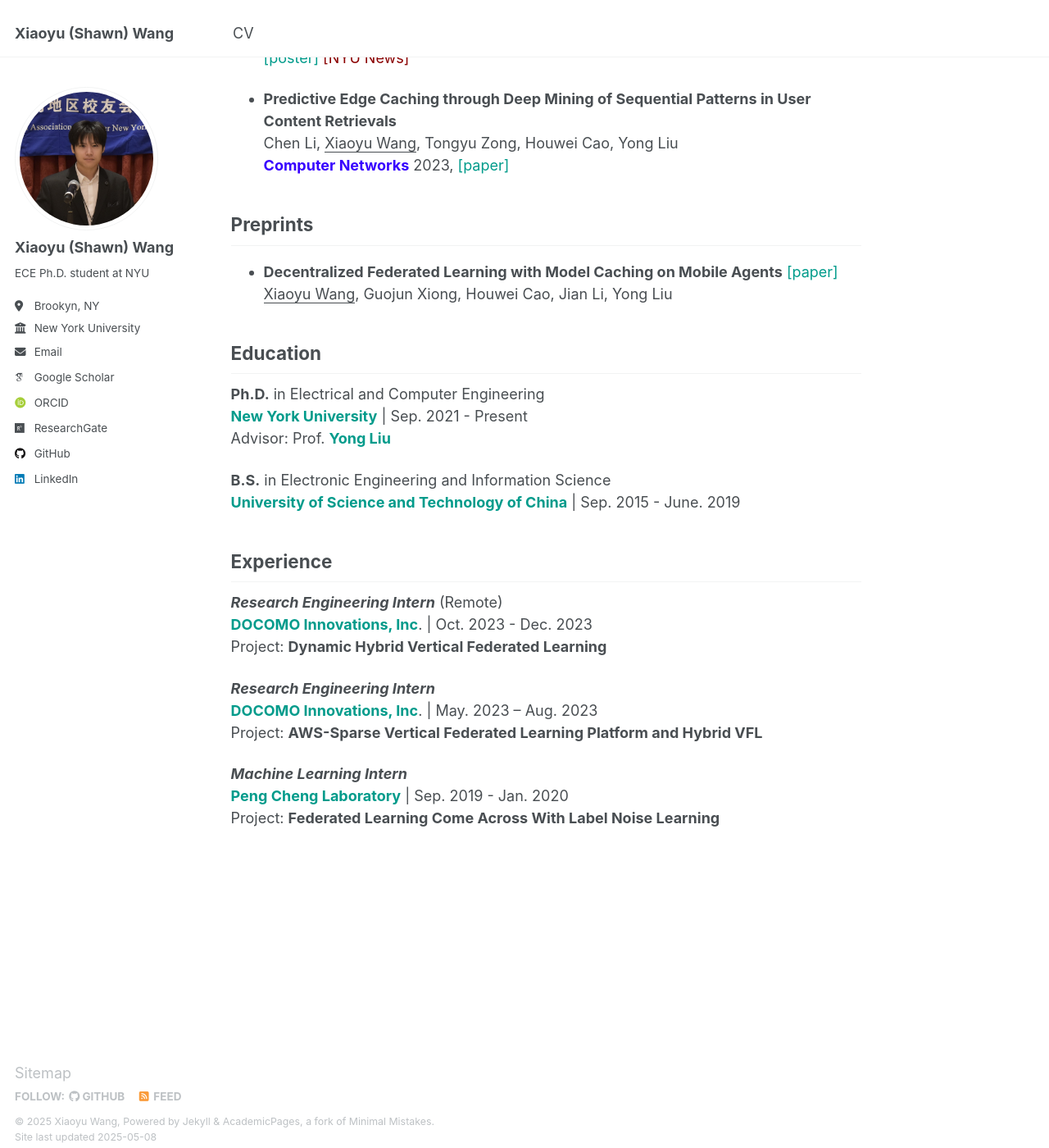
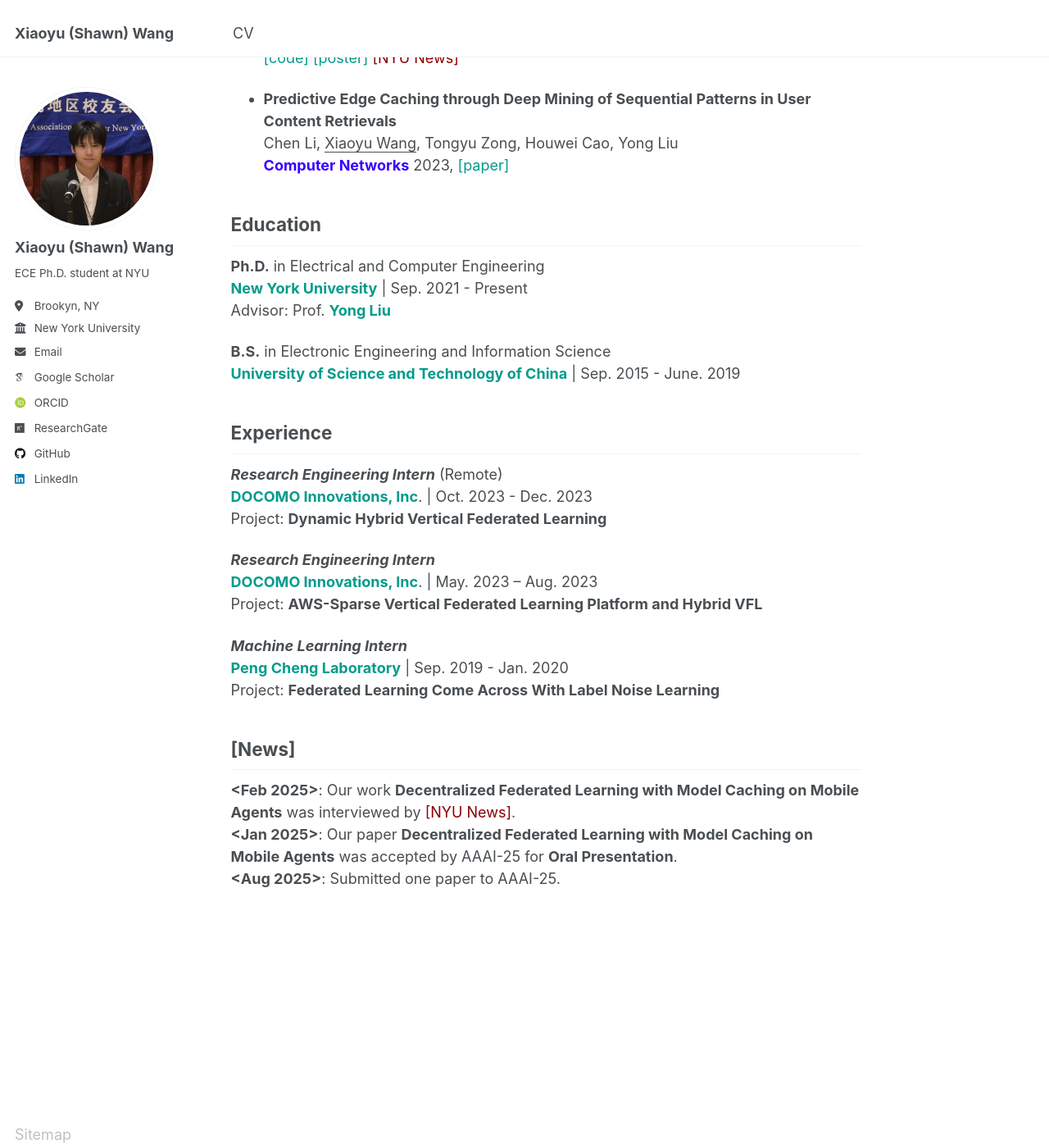
Before and after one commit to shawnxiaoyuwang/shawnxiaoyuwang.github.io, a Jekyll site: the page built from _pages/about.md, in a window 1280 px wide and 1400 px high, scrolled down 480 px. Shown: the whole window at 82% size. Built offline with Jekyll 4.4.1, drawn with Linux system fonts in a browser that asks for light colours; some web fonts are replaced.

Commit message:
Update about.md

```diff
--- a/_pages/about.md
+++ b/_pages/about.md
@@ -15,17 +15,17 @@ Publication
 (<span style="color:darkred">*conference*</span>, <span style="color: #3700FF">*journal*</span>, and * denotes equal contribution)
 - **Decentralized Federated Learning with Model Caching on Mobile Agents**\\
 <u>Xiaoyu Wang</u>, Guojun Xiong, Houwei Cao, Jian Li, Yong Liu \\
-<span style="color:darkred">**AAAI**</span> 2025, <span style="color:red">_Oral Presentation_</span> (acceptance = 600 / 12,957 = 4.6%), <a href="https://arxiv.org/abs/2408.14001" style="color: #009B8B; text-decoration: none;">[paper]</a> <a href="https://github.com/ShawnXiaoyuWang/Cached-DFL" style="color: #009B8B; text-decoration: none;">[code]</a>  <a href="/files/Poster_Xiaoyu_Wang_V4.pdf" style="color: #009B8B; text-decoration: none;">[poster]</a> <a href="https://engineering.nyu.edu/news/self-driving-cars-learn-share-road-knowledge-through-digital-word-mouth" style="color: darkred; text-decoration: none;">[NYU News]</a>
+<span style="color:darkred">**AAAI**</span> 2025, <span style="color:red">_Oral Presentation_</span> (acceptance = 600 / 12,957 = 4.6%),<a href="https://ojs.aaai.org/index.php/AAAI/article/view/35429" style="color: #009B8B; text-decoration: none;">[Paper]</a>  <a href="https://arxiv.org/abs/2408.14001" style="color: #009B8B; text-decoration: none;">[ArXiv]</a> <a href="https://github.com/ShawnXiaoyuWang/Cached-DFL" style="color: #009B8B; text-decoration: none;">[code]</a>  <a href="/files/Poster_Xiaoyu_Wang_V4.pdf" style="color: #009B8B; text-decoration: none;">[poster]</a>  <a href="https://engineering.nyu.edu/news/self-driving-cars-learn-share-road-knowledge-through-digital-word-mouth" style="color: darkred; text-decoration: none;">[NYU News]
 
 - **Predictive Edge Caching through Deep Mining of Sequential Patterns in User Content Retrievals** \\
 Chen Li, <u>Xiaoyu Wang</u>, Tongyu Zong, Houwei Cao, Yong Liu \\
 <span style="color: #3700FF">**Computer Networks**</span> 2023, <a href="https://arxiv.org/abs/2210.02657" style="color: #009B8B; text-decoration: none;">[paper]</a>
 
-Preprints
+<!--Preprints
 ------
 - **Decentralized Federated Learning with Model Caching on Mobile Agents**
 <a href="https://arxiv.org/abs/2408.14001" style="color: #009B8B; text-decoration: none;">[paper]</a> \\
-<u>Xiaoyu Wang</u>, Guojun Xiong, Houwei Cao, Jian Li, Yong Liu
+<u>Xiaoyu Wang</u>, Guojun Xiong, Houwei Cao, Jian Li, Yong Liu-->
 
 Education
 ------
@@ -49,3 +49,9 @@ Project: **AWS-Sparse Vertical Federated Learning Platform and Hybrid VFL**
 ***Machine Learning Intern*** \\
 <a href="https://data-starcloud.pcl.ac.cn/" style="color: #009B8B; text-decoration: none;">**Peng Cheng Laboratory**</a> | Sep. 2019 - Jan. 2020\\
 Project: **Federated Learning Come Across With Label Noise Learning**
+
+[News]
+------
+**<Feb 2025>**: Our work **Decentralized Federated Learning with Model Caching on Mobile Agents** was interviewed by <a href="https://engineering.nyu.edu/news/self-driving-cars-learn-share-road-knowledge-through-digital-word-mouth" style="color: darkred; text-decoration: none;">[NYU News]</a>.\\
+**<Jan 2025>**: Our paper **Decentralized Federated Learning with Model Caching on Mobile Agents** was accepted by AAAI-25 for **Oral Presentation**.\\
+**<Aug 2025>**: Submitted one paper to AAAI-25.
```
